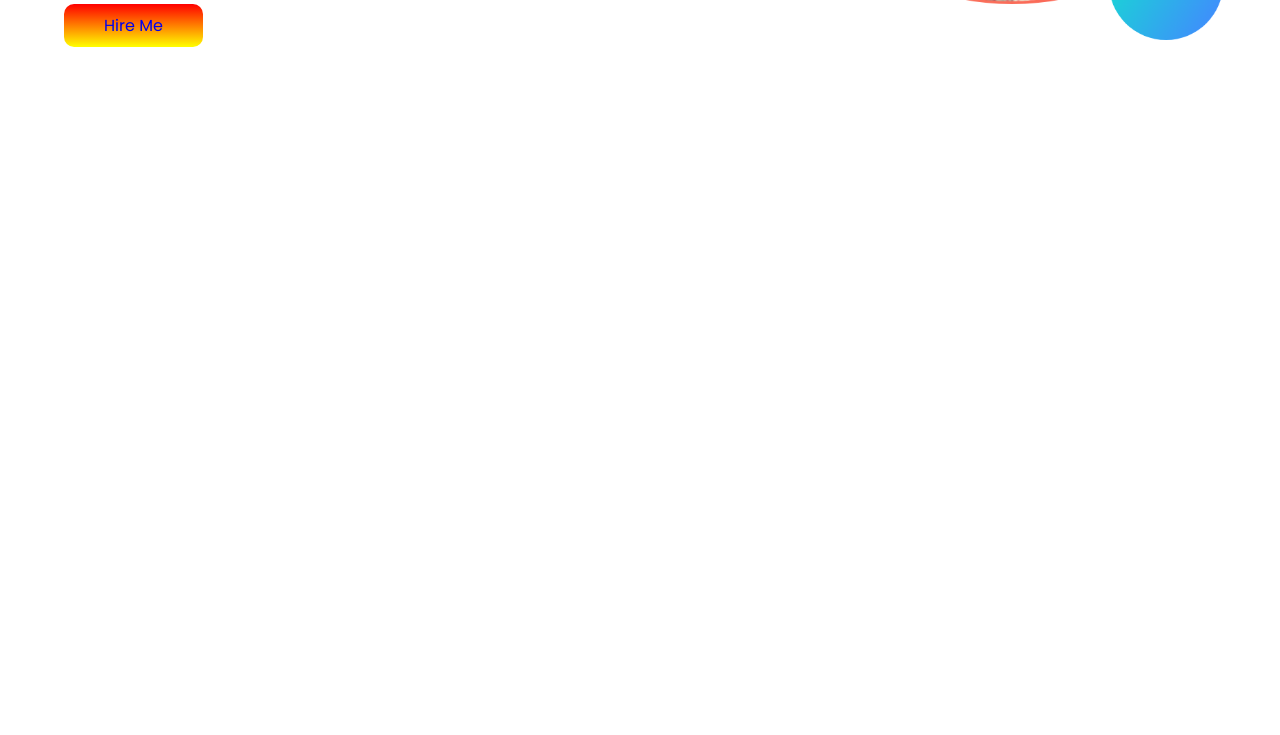
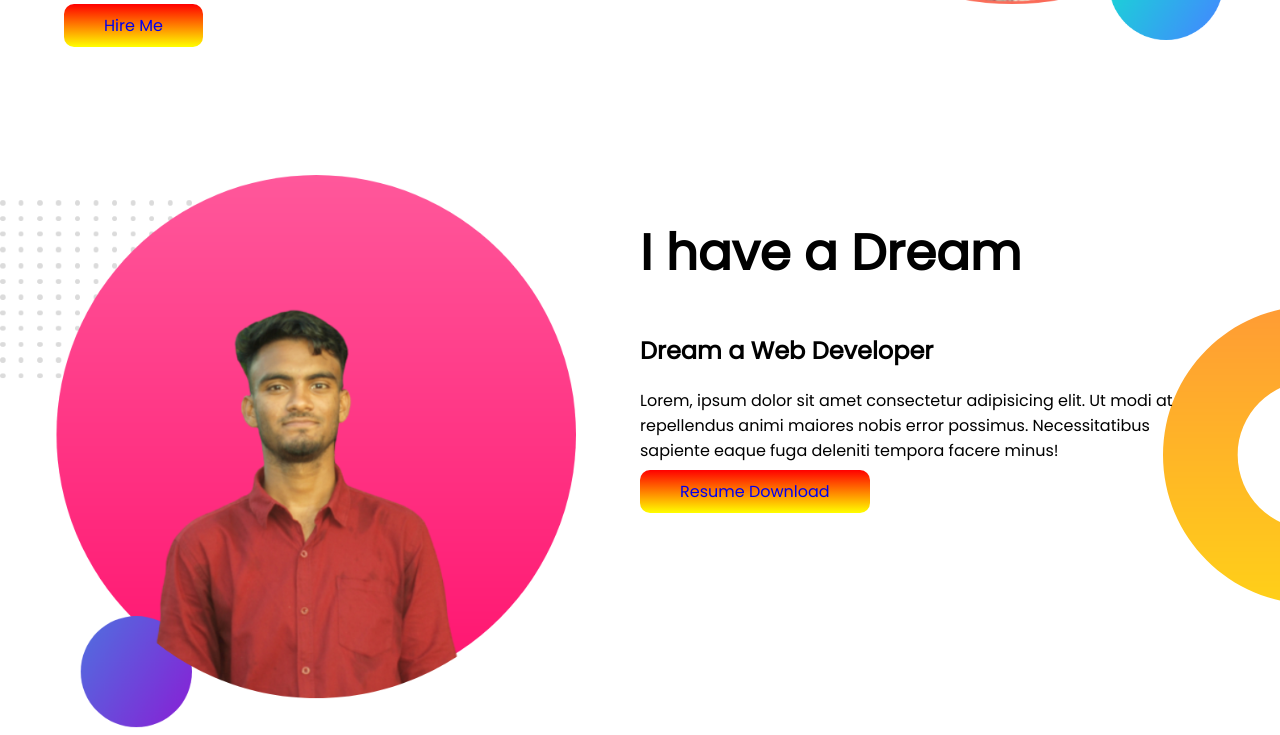
Before and after one commit to cseazmol/professional-portfolio, a plain HTML site: page index.html in a window 1280 px wide. Shown: the part 532-1267 px from the top of the page. Before the commit the page ends 800 px from the top, so only its background shows below. Drawn offline with Linux system fonts and the light colour scheme.

Commit message:
dream area

```diff
--- a/index.html
+++ b/index.html
@@ -23,5 +23,17 @@
            <img src="images/header-bg.png" alt="header photo">
         </div>
     </section>
+
+    <section id="dream-area">
+        <div class="dream-area-part">
+          <img src="images/container-bg.png" alt="dream background photo">
+        </div>
+        <div class="dream-area-part">
+            <h1>I have a Dream</h1>
+            <h2>Dream a  Web Developer</h2>
+            <p>Lorem, ipsum dolor sit amet consectetur adipisicing elit. Ut modi at repellendus animi maiores nobis error possimus. Necessitatibus sapiente eaque fuga deleniti tempora facere minus!</p>
+            <a class="link-color" href="https://google.com">Resume Download</a>
+        </div>
+    </section>
 </body>
 </html>
--- a/style.css
+++ b/style.css
@@ -7,6 +7,7 @@ body{
     display: flex;
     background-image: url(images/top-banner.png);
     background-repeat: no-repeat;
+    margin-bottom: 10%;
 }
 
 .header-part{
@@ -28,3 +29,16 @@ h1{
 .header-part img{
     width: 100%;
 }
+#dream-area{
+    display: flex;
+    background-image: url(images/dream-bg.png);
+    background-repeat: no-repeat;
+    background-position: right;
+}
+.dream-area-part{
+    width: 50%;
+    padding-right: 5%;
+}
+.dream-area-part img{
+    width: 100%;
+}
```
